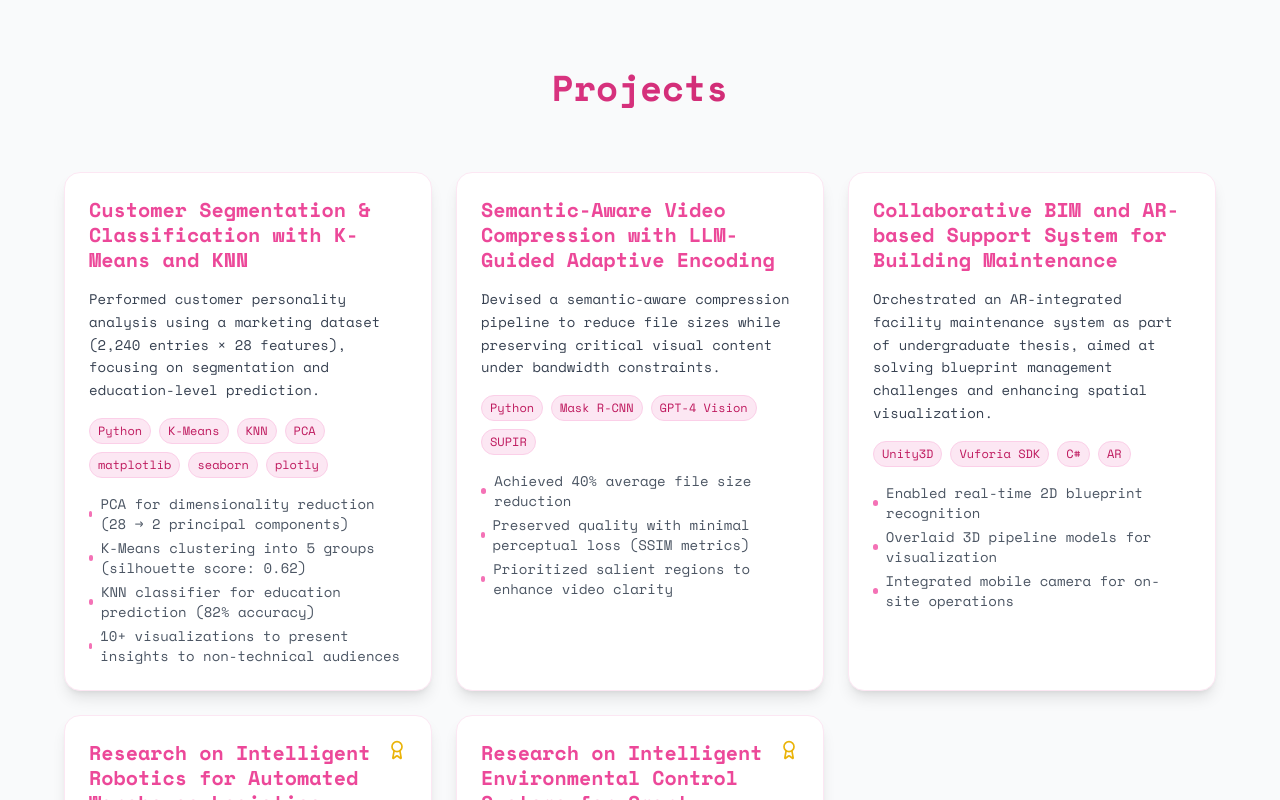
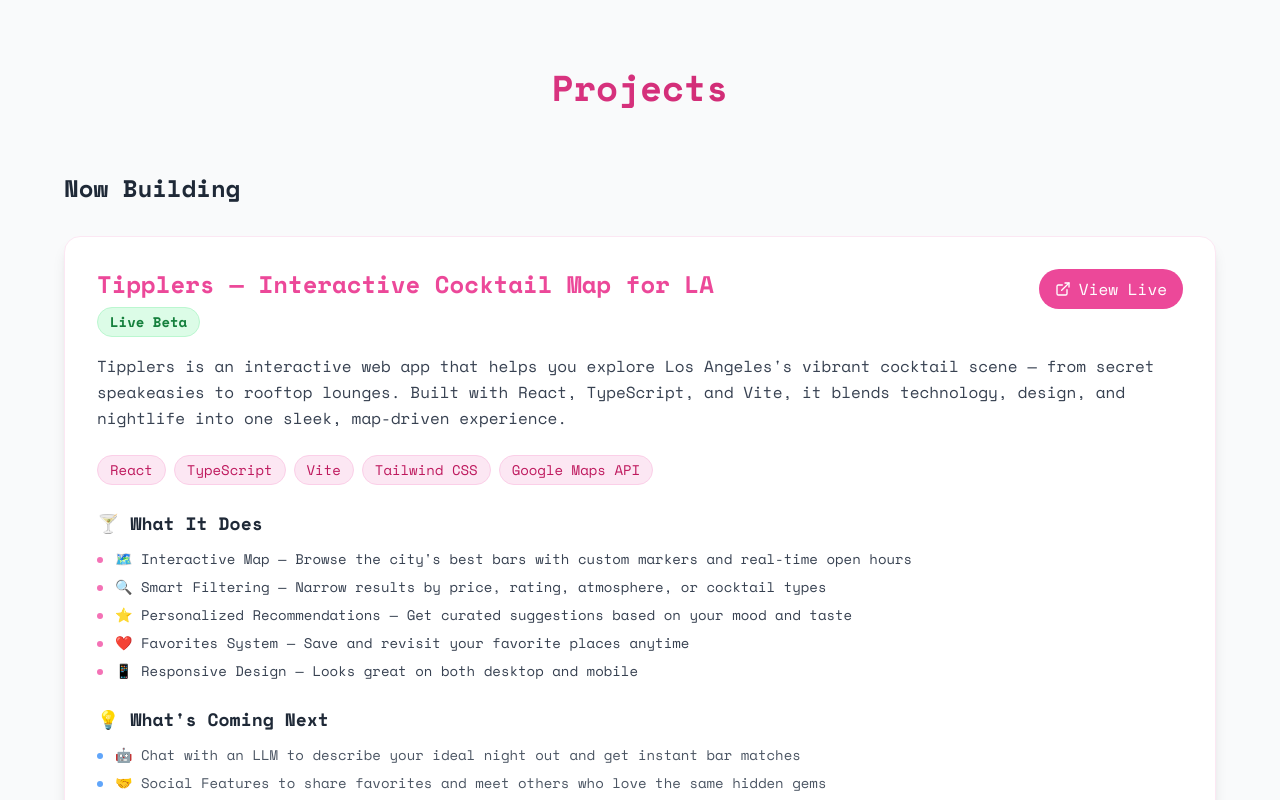
Before and after one commit to ggggzj/Zhengjia.bio, a React (Create React App) app: page / in a window 1280 px wide. Shown: the part 2000-2800 px from the top of the page. Built offline with nearby package versions, Linux system fonts and the light colour scheme.

Commit message:
divide project into two parts- now building and previous project, and add new content to the new building

```diff
--- a/package.json
+++ b/package.json
@@ -19,6 +19,7 @@
     "web-vitals": "^2.1.4"
   },
   "scripts": {
+    "dev": "npm start",
     "start": "react-scripts start",
     "build": "react-scripts build",
     "test": "react-scripts test",
--- a/src/ainichoubb.tsx
+++ b/src/ainichoubb.tsx
@@ -37,7 +37,28 @@ const Portfolio = () => {
     }
   };
 
-  const projects = [
+  const currentProject = {
+    title: "Tipplers — Interactive Cocktail Map for LA",
+    subtitle: "Live Beta",
+    description: "Tipplers is an interactive web app that helps you explore Los Angeles's vibrant cocktail scene — from secret speakeasies to rooftop lounges. Built with React, TypeScript, and Vite, it blends technology, design, and nightlife into one sleek, map-driven experience.",
+    link: "https://ggggzj.github.io/Tipplers-Cocktail-Map/",
+    tech: ["React", "TypeScript", "Vite", "Tailwind CSS", "Google Maps API"],
+    features: [
+      "🗺️ Interactive Map — Browse the city's best bars with custom markers and real-time open hours",
+      "🔍 Smart Filtering — Narrow results by price, rating, atmosphere, or cocktail types",
+      "⭐ Personalized Recommendations — Get curated suggestions based on your mood and taste",
+      "❤️ Favorites System — Save and revisit your favorite places anytime",
+      "📱 Responsive Design — Looks great on both desktop and mobile"
+    ],
+    upcoming: [
+      "🤖 Chat with an LLM to describe your ideal night out and get instant bar matches",
+      "🤝 Social Features to share favorites and meet others who love the same hidden gems",
+      "🍹 Data-Driven Insights on cocktail trends, local events, and personalized routes",
+      "✨ Hand-Drawn 'Vogue-meets-Godfather' UI — merging elegance with a playful aesthetic"
+    ]
+  };
+
+  const previousProjects = [
     {
       title: "Customer Segmentation & Classification with K-Means and KNN",
       date: "Feb 2025",
@@ -67,7 +88,6 @@ const Portfolio = () => {
       highlights: ["Achieved 100% block recognition accuracy", "Reached 90% precision in grasping tasks", "Awarded First Prize for project excellence"]
     },
     {
-
       title: "Research on Intelligent Environmental Control Systems for Smart Ventilation",
       date: "Apr 2021 - Sep 2021",
       description: "Designed an intelligent ventilation system with automated control mechanisms for energy efficiency.",
@@ -255,11 +275,82 @@ const Portfolio = () => {
           <h2 className="text-4xl font-bold text-center mb-16 bg-gradient-to-r from-pink-500 to-pink-700 bg-clip-text text-transparent">
             Projects
           </h2>
+
+          {/* Now Building Section */}
+          <div className="mb-16">
+            <h3 className="text-2xl font-bold mb-8 text-gray-800">Now Building</h3>
+            <div className="bg-white p-8 rounded-2xl shadow-lg border border-pink-100 hover:border-pink-300 hover:shadow-xl transition-all duration-300">
+              <div className="flex items-start justify-between mb-4">
+                <div>
+                  <h4 className="text-2xl font-bold text-pink-500 leading-tight">{currentProject.title}</h4>
+                  <span className="inline-block bg-green-100 text-green-700 px-3 py-1 rounded-full text-sm font-semibold mt-2 border border-green-200">
+                    {currentProject.subtitle}
+                  </span>
+                </div>
+                <a
+                  href={currentProject.link}
+                  target="_blank"
+                  rel="noopener noreferrer"
+                  className="flex items-center gap-2 bg-pink-500 text-white px-4 py-2 rounded-full hover:bg-pink-600 transition-all"
+                >
+                  <ExternalLink size={16} />
+                  View Live
+                </a>
+              </div>
+
+              <p className="text-gray-700 mb-6 text-base leading-relaxed">{currentProject.description}</p>
+
+              <div className="mb-6">
+                <div className="flex flex-wrap gap-2">
+                  {currentProject.tech.map((tech, techIndex) => (
+                    <span key={techIndex} className="bg-pink-100 text-pink-700 px-3 py-1 rounded-full text-sm border border-pink-200">
+                      {tech}
+                    </span>
+                  ))}
+                </div>
+              </div>
+
+              <div className="mb-6">
+                <h5 className="text-lg font-semibold mb-3 text-gray-800">🍸 What It Does</h5>
+                <div className="space-y-2">
+                  {currentProject.features.map((feature, fIndex) => (
+                    <div key={fIndex} className="flex items-start gap-3 text-sm text-gray-700">
+                      <div className="w-1.5 h-1.5 bg-pink-400 rounded-full mt-2 flex-shrink-0"></div>
+                      {feature}
+                    </div>
+                  ))}
+                </div>
+              </div>
+
+              <div>
+                <h5 className="text-lg font-semibold mb-3 text-gray-800">💡 What's Coming Next</h5>
+                <div className="space-y-2">
+                  {currentProject.upcoming.map((upcoming, uIndex) => (
+                    <div key={uIndex} className="flex items-start gap-3 text-sm text-gray-600">
+                      <div className="w-1.5 h-1.5 bg-blue-400 rounded-full mt-2 flex-shrink-0"></div>
+                      {upcoming}
+                    </div>
+                  ))}
+                </div>
+              </div>
+
+              <div className="mt-6 p-4 bg-gradient-to-r from-pink-50 to-purple-50 rounded-xl border border-pink-100">
+                <p className="text-sm text-gray-700 italic">
+                  🚀 <strong>Vision:</strong> Tipplers isn't just a bar map — it's a bridge between AI, design, and urban discovery.
+                  My goal is to make it feel like your stylish local friend who knows every great bar in town — and helps you find your next favorite one.
+                </p>
+              </div>
+            </div>
+          </div>
+
+          {/* Previous Projects Section */}
+          <div>
+            <h3 className="text-2xl font-bold mb-8 text-gray-800">Previous Projects</h3>
             <div className="grid md:grid-cols-2 lg:grid-cols-3 gap-6">
-            {projects.map((project, index) => (
+              {previousProjects.map((project, index) => (
                 <div key={index} className="bg-white p-6 rounded-2xl shadow-lg border border-pink-100 hover:border-pink-300 hover:shadow-xl transition-all duration-300 hover:transform hover:scale-105">
                   <div className="flex items-start justify-between mb-4">
-                  <h3 className="text-xl font-bold text-pink-500 leading-tight">{project.title}</h3>
+                    <h4 className="text-xl font-bold text-pink-500 leading-tight">{project.title}</h4>
                     {project.highlights.some(h => h.includes("Prize")) && (
                       <Award className="text-yellow-500 flex-shrink-0 ml-2" size={20} />
                     )}
@@ -284,6 +375,7 @@ const Portfolio = () => {
                   </div>
                 </div>
               ))}
+            </div>
           </div>
         </div>
       </section>
```
Lines whose indentation alone changed are shown as unchanged.
